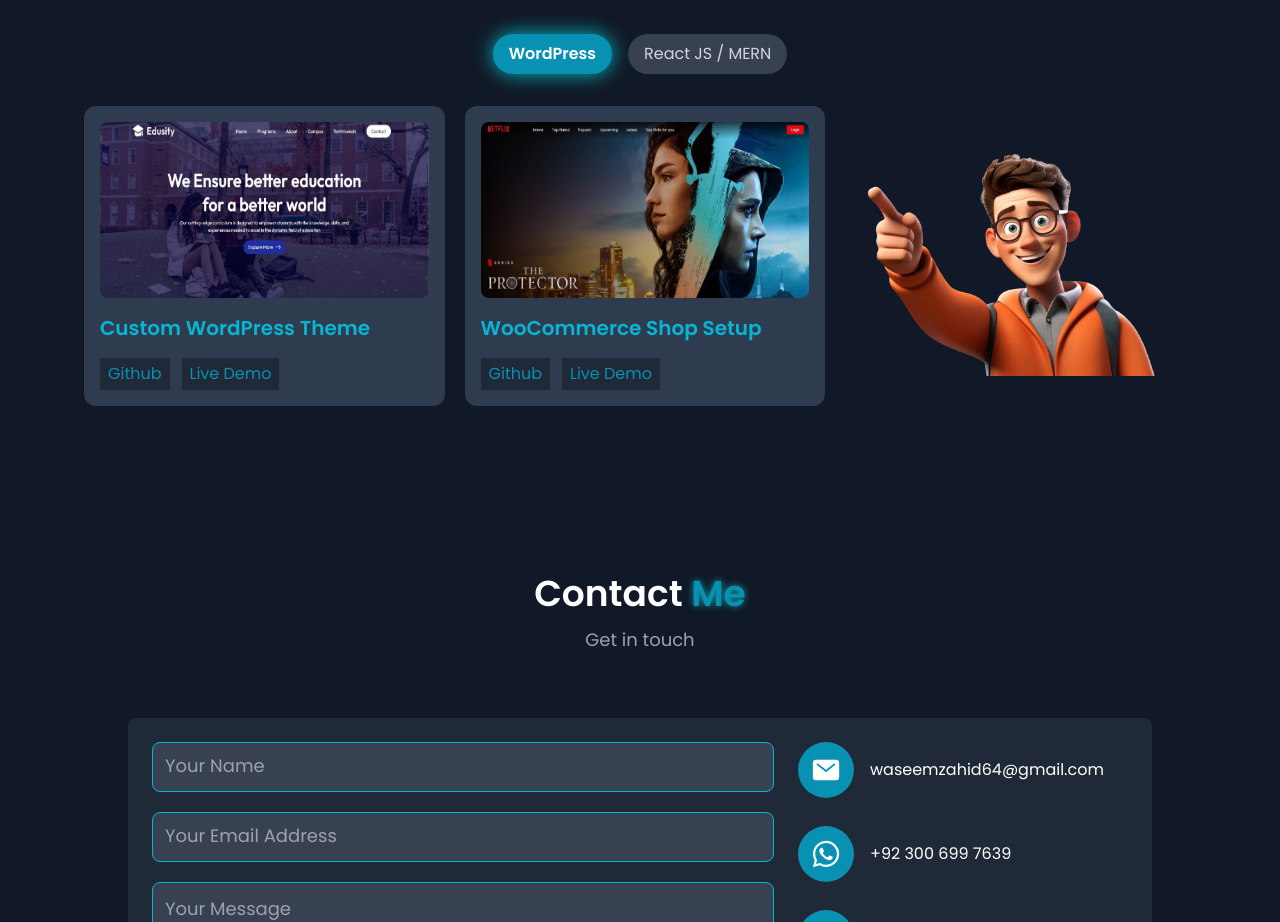
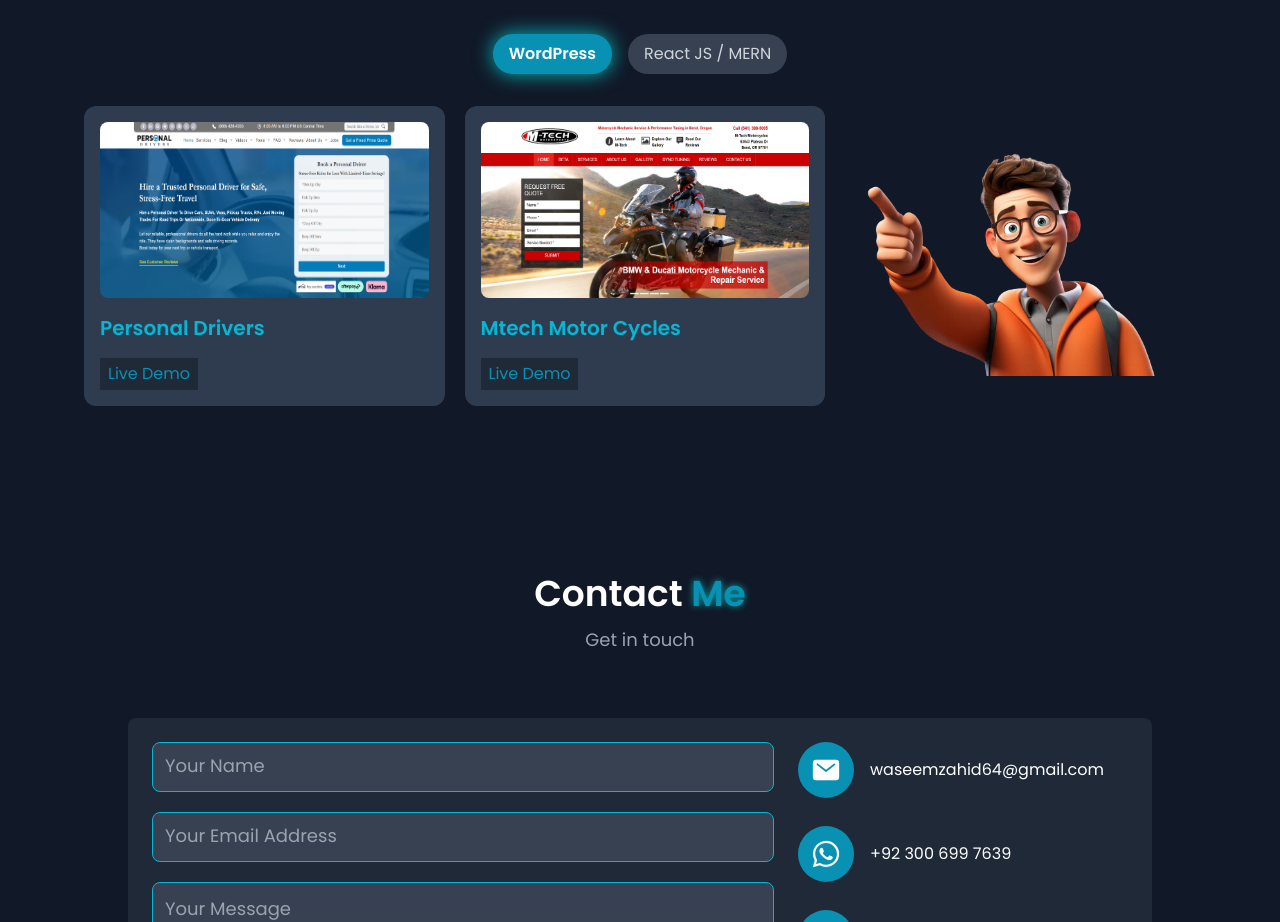
Before and after one commit to waseemzahid/portfoliolatest, a React (Vite) app: page / in a window 1280 px wide. Shown: the part 3202-4124 px from the top of the page. Built offline with nearby package versions, Linux system fonts and the light colour scheme.

Commit message:
Update Project.jsx

```diff
--- a/src/components/Project.jsx
+++ b/src/components/Project.jsx
@@ -7,6 +7,14 @@
 import project5 from "../assets/images/project-5.png";
 import project6 from "../assets/images/project-6.png";
 import project7 from "../assets/images/project-7.png";
+import project8 from "../assets/images/WordPress1.png";
+import project9 from "../assets/images/WordPress2.png";
+import project10 from "../assets/images/WordPress3.png";
+import project11 from "../assets/images/WordPress4.png";
+import project12 from "../assets/images/WordPress5.png";
+import project13 from "../assets/images/WordPress6.png";
+import project14 from "../assets/images/WordPress7.png";
+import project15 from "../assets/images/WordPress8.png";
 import project_person from "../assets/images/project_person1.png";
 import "swiper/css";
 import "swiper/css/pagination";
@@ -17,16 +25,14 @@
 
   const wordpressProjects = [
     {
-      img: project5,
-      name: "Custom WordPress Theme",
-      github_link: "https://github.com/waseemzahid/wp-custom-theme",
-      live_link: "https://your-wordpress-site.com",
+      img: project8,
+      name: "Personal Drivers",
+      live_link: "https://www.personaldrivers.com/",
     },
     {
-      img: project6,
-      name: "WooCommerce Shop Setup",
-      github_link: "https://github.com/waseemzahid/wp-woocommerce-shop",
-      live_link: "https://your-woocommerce-demo.com",
+      img: project9,
+      name: "Mtech Motor Cycles",
+      live_link: "https://www.mtechmotorcycles.com/",
     },
   ];
 
@@ -126,6 +132,7 @@
                     <img src={project_info.img} alt="" className="rounded-lg h-44 w-full" />
                     <h3 className="text-xl my-4 text-cyan-500 font-semibold">{project_info.name}</h3>
                     <div className="flex gap-3">
+                    {project_info.github_link && (
                       <a
                         href={project_info.github_link}
                         target="_blank"
@@ -133,6 +140,7 @@
                       >
                         Github
                       </a>
+                    )}
                       <a
                         href={project_info.live_link}
                         target="_blank"
```
